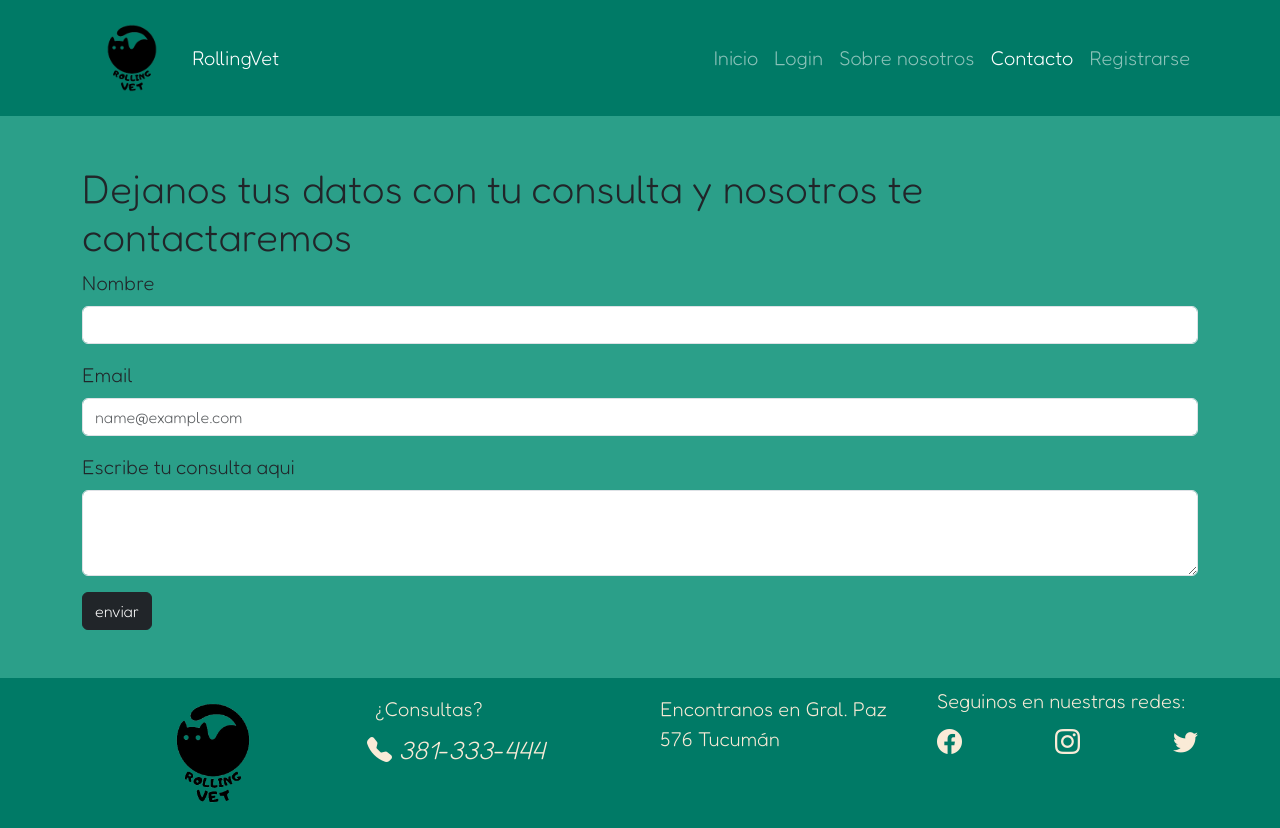
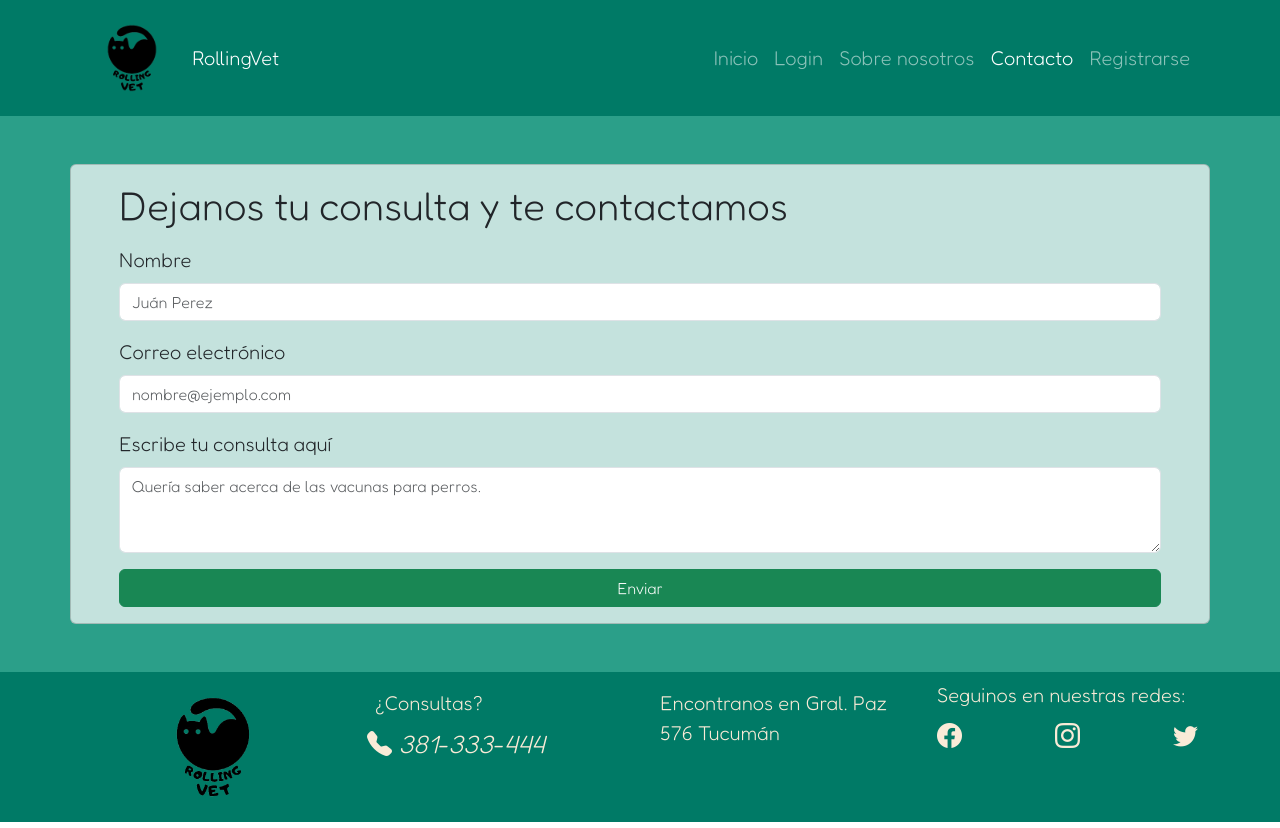
Before and after one commit to nicoleonard/rollingVetFront, a React (Vite) app: page /contacto in a window 1280 px wide. Built offline with nearby package versions, Linux system fonts and the light colour scheme; no server answers.

Commit message:
Hice unas correcciones al container de contacto

```diff
--- a/src/components/views/Contacto.jsx
+++ b/src/components/views/Contacto.jsx
@@ -3,23 +3,23 @@ import { Button } from 'react-bootstrap';
 const Contacto = () => {
   return (
 
-    <Form className='container mainSection my-5'>
-      <h1>
-        Dejanos tus datos con tu consulta y nosotros te contactaremos
+    <Form className='container mainSection my-5 w-100 mx-auto card bg-opacity-75 bg-light px-5'>
+      <h1 className='my-3'>
+        Dejanos tu consulta y te contactamos
       </h1>
       <Form.Group className="mb-3">
         <Form.Label>Nombre</Form.Label>
-        <Form.Control type="text"/>
+        <Form.Control type="text" placeholder="Juán Perez"/>
       </Form.Group>
-      <Form.Group className="mb-3" controlId="exampleForm.ControlInput1">
-        <Form.Label>Email</Form.Label>
-        <Form.Control type="email" placeholder="name@example.com" />
+      <Form.Group className="mb-3" controlId="Form.ControlInput1">
+        <Form.Label>Correo electrónico</Form.Label>
+        <Form.Control type="email" placeholder="nombre@ejemplo.com" />
       </Form.Group>
-      <Form.Group className="mb-3" controlId="exampleForm.ControlTextarea1">
-        <Form.Label>Escribe tu consulta aqui</Form.Label>
-        <Form.Control as="textarea" rows={3} />
+      <Form.Group className="mb-3" controlId="Form.ControlTextarea1">
+        <Form.Label>Escribe tu consulta aquí</Form.Label>
+        <Form.Control as="textarea" placeholder="Quería saber acerca de las vacunas para perros." rows={3} />
       </Form.Group>
-      <Button variant="dark">enviar</Button>
+      <Button variant="success" className='mb-3'>Enviar</Button>
     </Form>
   );
 };
```
